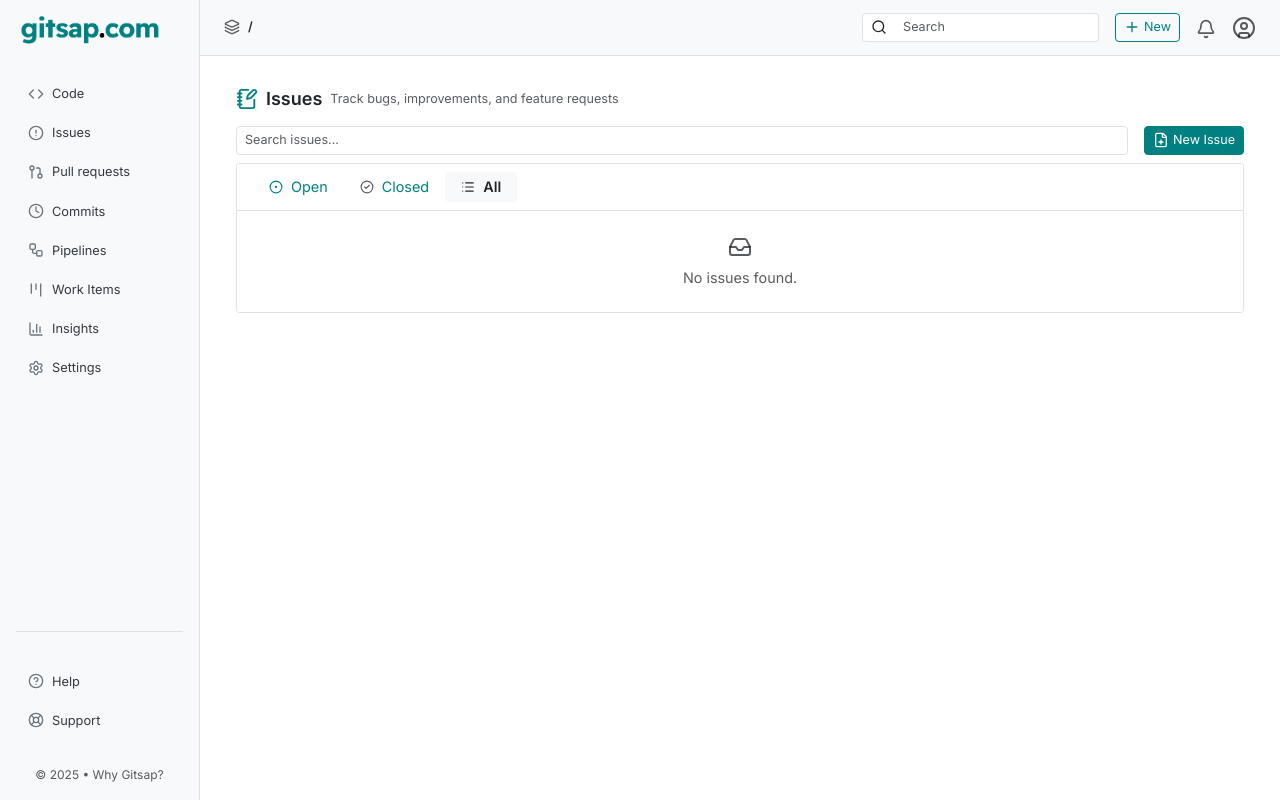
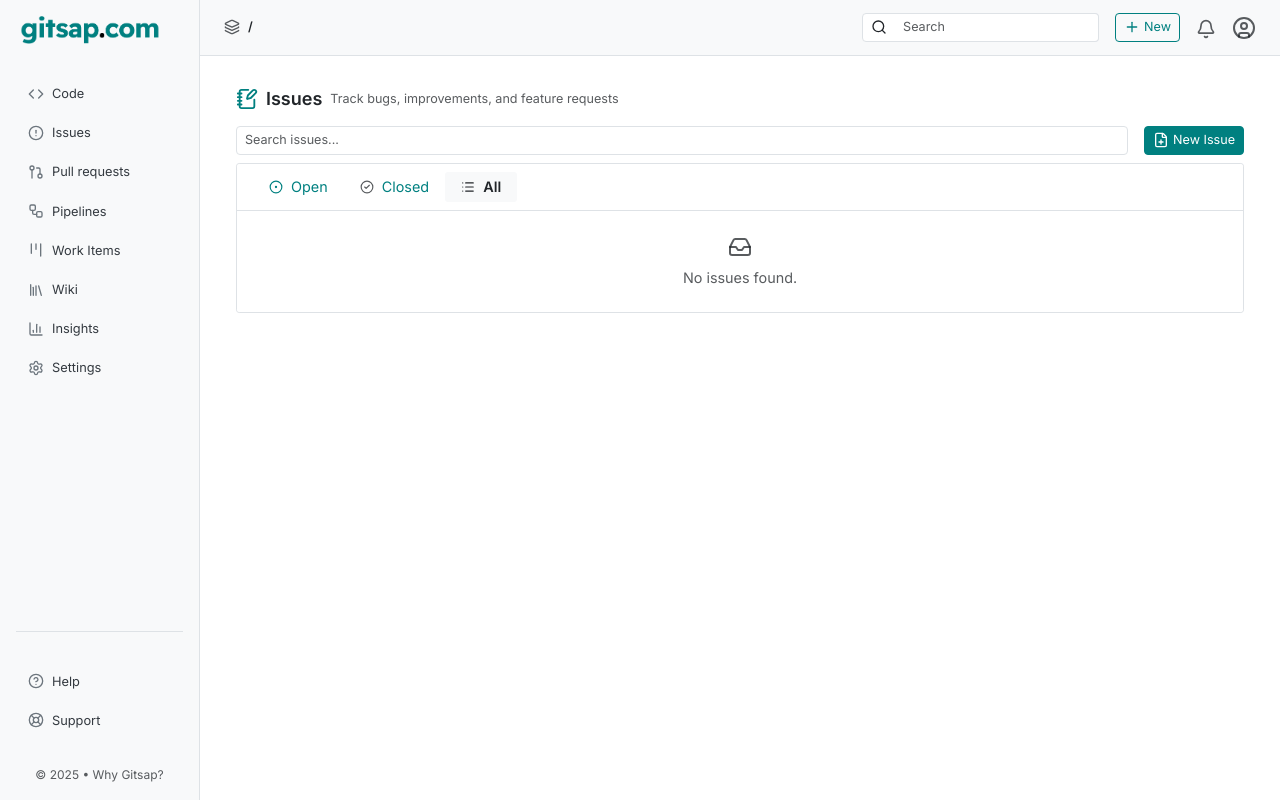
Before and after one commit to santoshkpatro/gitsap, a Django app: template issues/templates/issues/list.html in a window 1280 px wide. Run offline with Django 5.2, Linux system fonts and the light colour scheme; the template is opened without the code that fills it, so the values that code supplies are empty; some libraries are stand-ins or nearby versions.

Commit message:
feat: Add 'Wiki' link to navigation and remove 'Commits' link in project base template

```diff
--- a/shared/templates/shared/project_base.html
+++ b/shared/templates/shared/project_base.html
@@ -34,10 +34,11 @@
                 </li>
                 <li><a href="#" class="nav-link"><i data-lucide="git-pull-request" class="icon"></i>
                         <span>Pull requests</span></a></li>
-                <li><a href="#" class="nav-link"><i data-lucide="clock" class="icon"></i><span>Commits</span></a></li>
                 <li><a href="#" class="nav-link"><i data-lucide="workflow" class="icon"></i><span>Pipelines</span></a>
                 </li>
                 <li><a href="#" class="nav-link"><i data-lucide="kanban" class="icon"></i><span>Work Items</span></a>
+                </li>
+                <li><a href="#" class="nav-link"><i data-lucide="library" class="icon"></i><span>Wiki</span></a>
                 </li>
                 <li><a href="#" class="nav-link"><i data-lucide="bar-chart-3" class="icon"></i><span>Insights</span></a>
                 </li>
```
